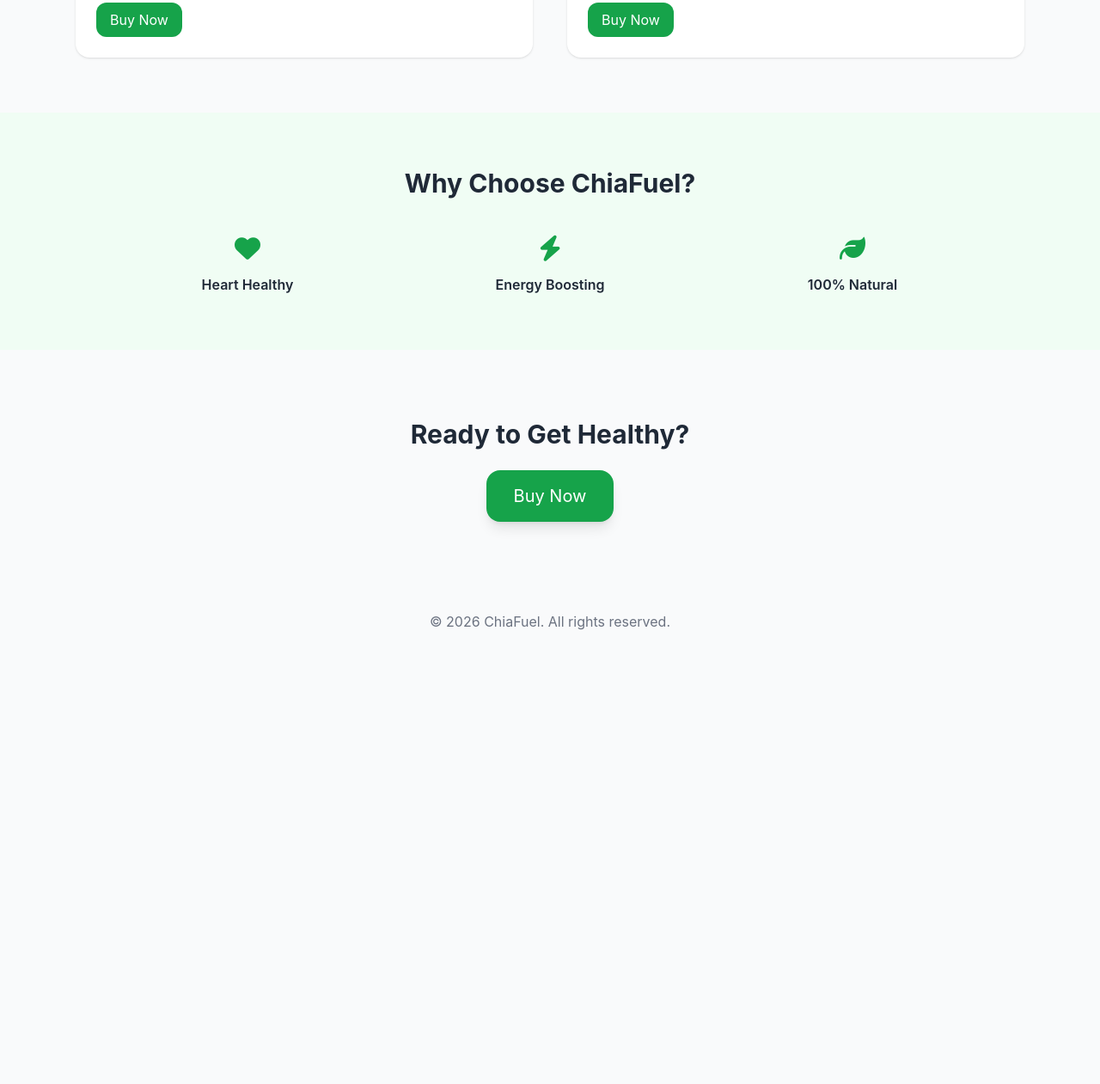
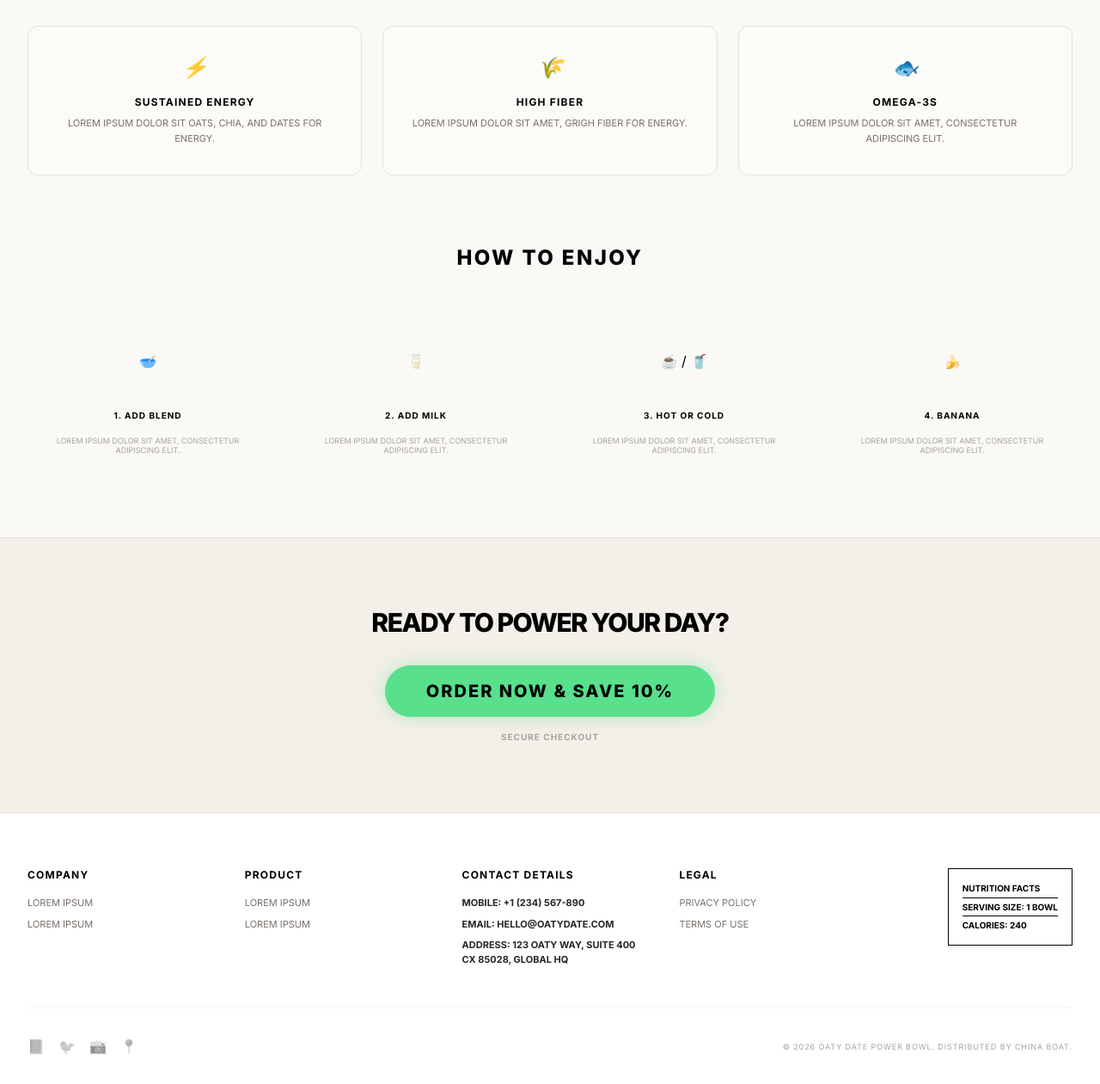
Before and after one commit to KedarKalambe/chiaseeds.github.io, a plain HTML site: page index.html in a window 1280 px wide. Shown: the part 617-1878 px from the top of the page at 86% size. Before the commit the page ends 1376 px from the top, so only its background shows below. Drawn offline with nearby package versions, Linux system fonts and the light colour scheme.

Commit message:
Oaty Bowl

```diff
--- a/index.html
+++ b/index.html
@@ -1,85 +1,158 @@
 <!DOCTYPE html>
 <html lang="en">
 <head>
-  <meta charset="UTF-8" />
-  <meta name="viewport" content="width=device-width, initial-scale=1.0" />
-  <title>ChiaFuel</title>
+    <meta charset="UTF-8">
+    <meta name="viewport" content="width=device-width, initial-scale=1.0">
+    <title>Oaty Date Power Bowl</title>
     <script src="https://cdn.tailwindcss.com"></script>
-  <link href="https://cdnjs.cloudflare.com/ajax/libs/font-awesome/6.5.0/css/all.min.css" rel="stylesheet">
+    <link href="https://fonts.googleapis.com/css2?family=Inter:wght@300;400;700;800&display=swap" rel="stylesheet">
     <style>
-    body { font-family: 'Inter', sans-serif; }
+        body { font-family: 'Inter', sans-serif; background-color: #FAF9F6; color: #000; }
+        .bg-cream { background-color: #F3EFE9; }
+        .border-thin { border: 1px solid #E5E1DA; }
+        .btn-green {
+            background-color: #58E08C;
+            box-shadow: 0 0 20px rgba(88, 224, 140, 0.4);
+            transition: all 0.3s ease;
+        }
+        .btn-green:hover { transform: scale(1.02); box-shadow: 0 0 30px rgba(88, 224, 140, 0.6); }
     </style>
 </head>
-<body class="bg-gray-50 text-gray-800">
+<body class="antialiased">
 
-  <!-- Navbar -->
-  <header class="flex justify-between items-center p-6 bg-white shadow-md">
-    <div class="flex items-center gap-2 text-2xl font-bold text-green-600">
-      <i class="fa-solid fa-seedling"></i>
-      ChiaFuel
+    <header class="border-b border-stone-200 py-4 bg-white px-8">
+        <div class="max-w-7xl mx-auto flex justify-between items-center">
+            <div class="flex flex-col leading-none">
+                <span class="text-xl font-bold tracking-tight">Oaty Date</span>
+                <span class="text-[10px] uppercase tracking-[0.2em] font-bold">Power Bowl</span>
             </div>
-    <a href="#buy" class="bg-green-600 text-white px-4 py-2 rounded-xl shadow hover:bg-green-700">Buy Now</a>
+            <nav class="hidden md:flex space-x-8 text-xs font-bold uppercase tracking-widest text-stone-600">
+                <a href="#" class="hover:text-black">Our Story</a>
+                <a href="#" class="hover:text-black">Nutrition</a>
+                <a href="#" class="hover:text-black">How to Enjoy</a>
+                <a href="#" class="hover:text-black">Shop</a>
+            </nav>
+            <a href="https://m.me/YOUR_PAGE_USERNAME" class="bg-[#C56E6E] text-white px-6 py-2 rounded-full text-xs font-bold uppercase tracking-widest">Buy Now</a>
+        </div>
     </header>
 
-  <!-- Hero Section -->
-  <section class="text-center py-20 px-6">
-    <h1 class="text-4xl md:text-6xl font-bold mb-6">Fuel Your Day Naturally</h1>
-    <p class="text-lg md:text-xl text-gray-600 mb-8">Premium Chia Seeds & Power Breakfast Mix with Oats + Date Syrup</p>
-    <a href="#buy" class="bg-green-600 text-white px-6 py-3 rounded-2xl text-lg shadow-lg hover:bg-green-700">Shop Now</a>
-  </section>
-
-  <!-- Products -->
-  <section class="py-16 px-6 max-w-6xl mx-auto grid md:grid-cols-2 gap-10">
-    <div class="bg-white p-6 rounded-2xl shadow hover:shadow-lg transition">
-      <h2 class="text-2xl font-bold mb-4">Pure Chia Seeds</h2>
-      <p class="text-gray-600 mb-4">High in fiber, omega-3, and protein. Perfect for smoothies, puddings, and baking.</p>
-      <button onclick="buyNow()" class="bg-green-600 text-white px-4 py-2 rounded-xl">Buy Now</button>
+    <section class="max-w-7xl mx-auto px-8 py-16 grid md:grid-cols-2 gap-12 items-center">
+        <div class="flex justify-center">
+            <div class="w-full max-w-md aspect-square rounded-full border-2 border-stone-200 flex items-center justify-center p-8 bg-white overflow-hidden">
+                <img src="https://cdn-icons-png.flaticon.com/512/2316/2316613.png" alt="Oat Bowl" class="w-4/5 opacity-80">
             </div>
-
-    <div class="bg-white p-6 rounded-2xl shadow hover:shadow-lg transition">
-      <h2 class="text-2xl font-bold mb-4">Breakfast Power Pack</h2>
-      <p class="text-gray-600 mb-4">Chia Seeds + Oats + Date Syrup. A ready-to-mix healthy breakfast in seconds.</p>
-      <button onclick="buyNow()" class="bg-green-600 text-white px-4 py-2 rounded-xl">Buy Now</button>
+        </div>
+        <div class="space-y-6">
+            <h1 class="text-5xl font-extrabold leading-tight tracking-tighter">FUEL YOUR MORNING. <br>NATURALLY.</h1>
+            <p class="text-stone-600 max-w-sm leading-relaxed text-sm">
+                The perfect blend of Oats, Chia, and Dates for sustained energy. Easy to make. 100% Plant-Based.
+            </p>
+            <a href="https://m.me/YOUR_PAGE_USERNAME" class="inline-block border-2 border-black px-8 py-2 rounded-full font-bold text-xs uppercase tracking-widest hover:bg-black hover:text-white transition">
+                Shop Starter Kit
+            </a>
         </div>
     </section>
 
-  <!-- Benefits -->
-  <section class="bg-green-50 py-16 px-6 text-center">
-    <h2 class="text-3xl font-bold mb-10">Why Choose ChiaFuel?</h2>
-    <div class="grid md:grid-cols-3 gap-8 max-w-5xl mx-auto">
-      <div>
-        <i class="fa-solid fa-heart text-3xl text-green-600 mb-3"></i>
-        <h3 class="font-semibold">Heart Healthy</h3>
+    <section class="max-w-7xl mx-auto px-8 pb-20 grid md:grid-cols-3 gap-6">
+        <div class="bg-[#FDFBF7] border-thin p-8 rounded-xl text-center">
+            <div class="mb-4 flex justify-center italic text-2xl">⚡</div>
+            <h3 class="font-bold uppercase tracking-widest text-xs mb-2">Sustained Energy</h3>
+            <p class="text-[11px] text-stone-500 leading-relaxed uppercase">Lorem ipsum dolor sit oats, chia, and dates for energy.</p>
         </div>
-      <div>
-        <i class="fa-solid fa-bolt text-3xl text-green-600 mb-3"></i>
-        <h3 class="font-semibold">Energy Boosting</h3>
+        <div class="bg-[#FDFBF7] border-thin p-8 rounded-xl text-center">
+            <div class="mb-4 flex justify-center italic text-2xl">🌾</div>
+            <h3 class="font-bold uppercase tracking-widest text-xs mb-2">High Fiber</h3>
+            <p class="text-[11px] text-stone-500 leading-relaxed uppercase">Lorem ipsum dolor sit amet, grigh fiber for energy.</p>
         </div>
-      <div>
-        <i class="fa-solid fa-leaf text-3xl text-green-600 mb-3"></i>
-        <h3 class="font-semibold">100% Natural</h3>
+        <div class="bg-[#FDFBF7] border-thin p-8 rounded-xl text-center">
+            <div class="mb-4 flex justify-center italic text-2xl">🐟</div>
+            <h3 class="font-bold uppercase tracking-widest text-xs mb-2">Omega-3s</h3>
+            <p class="text-[11px] text-stone-500 leading-relaxed uppercase">Lorem ipsum dolor sit amet, consectetur adipiscing elit.</p>
+        </div>
+    </section>
+
+    <section class="max-w-7xl mx-auto px-8 pb-24 text-center">
+        <h2 class="text-2xl font-extrabold uppercase tracking-widest mb-16">How to Enjoy</h2>
+        <div class="grid grid-cols-2 md:grid-cols-4 gap-8">
+            <div class="space-y-4">
+                <div class="h-20 flex items-center justify-center">🥣</div>
+                <h4 class="font-bold uppercase text-[10px] tracking-widest">1. Add Blend</h4>
+                <p class="text-[9px] text-stone-400 uppercase leading-tight px-4">Lorem ipsum dolor sit amet, consectetur adipiscing elit.</p>
+            </div>
+            <div class="space-y-4">
+                <div class="h-20 flex items-center justify-center">🥛</div>
+                <h4 class="font-bold uppercase text-[10px] tracking-widest">2. Add Milk</h4>
+                <p class="text-[9px] text-stone-400 uppercase leading-tight px-4">Lorem ipsum dolor sit amet, consectetur adipiscing elit.</p>
+            </div>
+            <div class="space-y-4">
+                <div class="h-20 flex items-center justify-center">☕ / 🥤</div>
+                <h4 class="font-bold uppercase text-[10px] tracking-widest">3. Hot or Cold</h4>
+                <p class="text-[9px] text-stone-400 uppercase leading-tight px-4">Lorem ipsum dolor sit amet, consectetur adipiscing elit.</p>
+            </div>
+            <div class="space-y-4">
+                <div class="h-20 flex items-center justify-center">🍌</div>
+                <h4 class="font-bold uppercase text-[10px] tracking-widest">4. Banana</h4>
+                <p class="text-[9px] text-stone-400 uppercase leading-tight px-4">Lorem ipsum dolor sit amet, consectetur adipiscing elit.</p>
             </div>
         </div>
     </section>
 
-  <!-- CTA -->
-  <section id="buy" class="text-center py-20 px-6">
-    <h2 class="text-3xl font-bold mb-6">Ready to Get Healthy?</h2>
-    <button onclick="buyNow()" class="bg-green-600 text-white px-8 py-4 rounded-2xl text-xl shadow-lg hover:bg-green-700">Buy Now</button>
+    <section class="bg-cream py-20 text-center px-8 border-t border-stone-200">
+        <h2 class="text-3xl font-extrabold tracking-tighter uppercase mb-8">Ready to Power Your Day?</h2>
+        <a href="https://m.me/YOUR_PAGE_USERNAME" class="btn-green inline-block px-12 py-4 rounded-full text-black font-extrabold text-xl uppercase tracking-widest">
+            Order Now & Save 10%
+        </a>
+        <p class="mt-4 text-[10px] text-stone-400 uppercase tracking-widest font-bold">Secure Checkout</p>
     </section>
 
-  <!-- Footer -->
-  <footer class="text-center p-6 text-gray-500">
-    © 2026 ChiaFuel. All rights reserved.
+    <footer class="bg-white border-t border-stone-200 pt-16 pb-8 px-8">
+        <div class="max-w-7xl mx-auto grid md:grid-cols-5 gap-12 mb-12">
+            <div class="space-y-4">
+                <h5 class="font-bold uppercase text-xs tracking-widest">Company</h5>
+                <ul class="text-[11px] space-y-2 text-stone-500 uppercase">
+                    <li><a href="#">Lorem Ipsum</a></li>
+                    <li><a href="#">Lorem Ipsum</a></li>
+                </ul>
+            </div>
+            <div class="space-y-4">
+                <h5 class="font-bold uppercase text-xs tracking-widest">Product</h5>
+                <ul class="text-[11px] space-y-2 text-stone-500 uppercase">
+                    <li><a href="#">Lorem Ipsum</a></li>
+                    <li><a href="#">Lorem Ipsum</a></li>
+                </ul>
+            </div>
+            <div class="space-y-4">
+                <h5 class="font-bold uppercase text-xs tracking-widest">Contact Details</h5>
+                <ul class="text-[11px] space-y-2 text-stone-800 uppercase font-bold">
+                    <li>Mobile: +1 (234) 567-890</li>
+                    <li>Email: hello@oatydate.com</li>
+                    <li>Address: 123 Oaty Way, Suite 400<br>CX 85028, Global HQ</li>
+                </ul>
+            </div>
+            <div class="space-y-4">
+                <h5 class="font-bold uppercase text-xs tracking-widest">Legal</h5>
+                <ul class="text-[11px] space-y-2 text-stone-500 uppercase">
+                    <li><a href="#">Privacy Policy</a></li>
+                    <li><a href="#">Terms of Use</a></li>
+                </ul>
+            </div>
+            <div class="flex flex-col items-center md:items-end">
+                <div class="border border-black p-4 text-[10px] uppercase font-bold leading-tight max-w-[150px]">
+                    Nutrition Facts
+                    <hr class="border-black my-1">
+                    Serving Size: 1 Bowl
+                    <hr class="border-black my-1">
+                    Calories: 240
+                </div>
+            </div>
+        </div>
+        <div class="max-w-7xl mx-auto flex justify-between items-center border-t border-stone-100 pt-8">
+            <div class="flex space-x-4 grayscale opacity-50">
+                <span>📘</span> <span>🐦</span> <span>📸</span> <span>📍</span>
+            </div>
+            <p class="text-[9px] text-stone-400 uppercase tracking-widest">© 2026 Oaty Date Power Bowl. Distributed by China Boat.</p>
+        </div>
     </footer>
-
-  <script>
-    function buyNow() {
-      const message = encodeURIComponent("Hi! I want to buy ChiaFuel products.");
-      const url = `https://m.me/YOUR_FACEBOOK_USERNAME?text=${message}`;
-      window.location.href = url;
-    }
-  </script>
 
 </body>
 </html>
```
Lines whose indentation alone changed are shown as unchanged.
